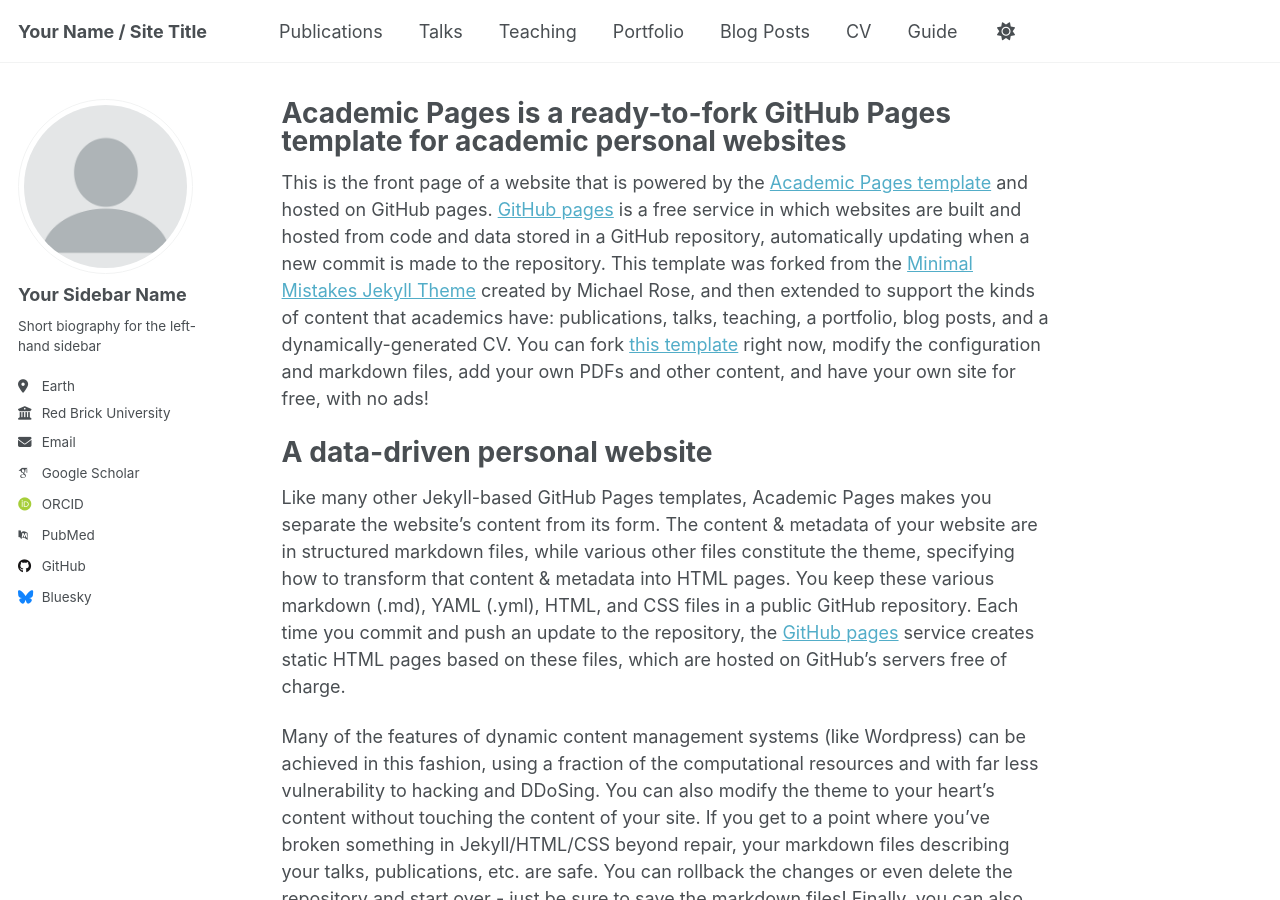
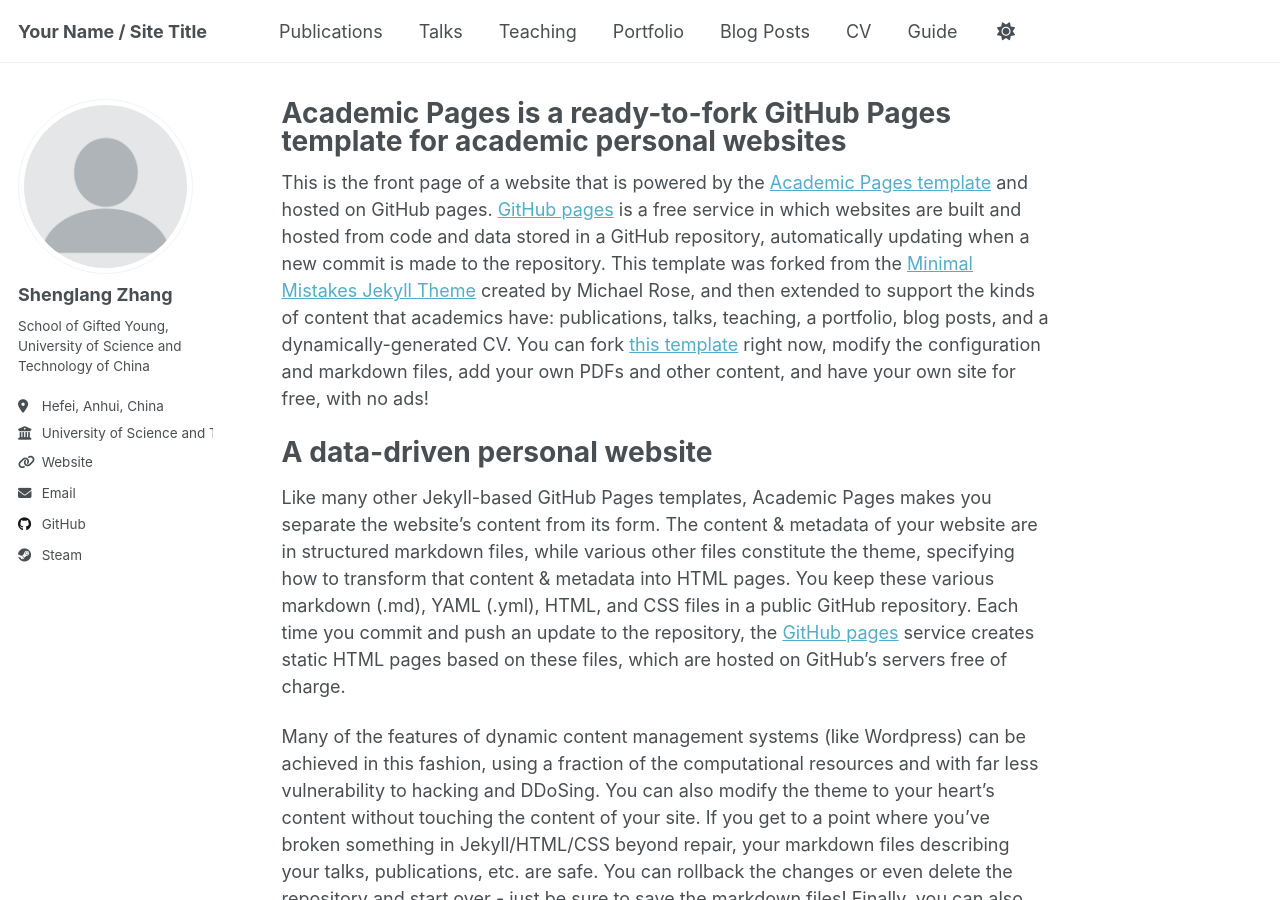
Before and after one commit to Ryougetsu3606/Ryougetsu3606.github.io, a Jekyll site: the page built from _pages/about.md, in a window 1280 px wide and 900 px high. Built offline with Jekyll 4.4.1, drawn with Linux system fonts in a browser that asks for light colours; some web fonts are replaced.

Commit message:
Update _config.yml

```diff
--- a/_config.yml
+++ b/_config.yml
@@ -23,22 +23,22 @@
 author:
   # Biographic information
   avatar           : "profile.png"
-  name             : "Your Sidebar Name"
+  name             : "Shenglang Zhang"
   pronouns         : # example: "she/her"
-  bio              : "Short biography for the left-hand sidebar"
-  location         : "Earth"
-  employer         : "Red Brick University"
-  uri              : # URL
-  email            : "none@example.org"
+  bio              : "School of Gifted Young, University of Science and Technology of China"
+  location         : "Hefei, Anhui, China"
+  employer         : "University of Science and Technology of China"
+  uri              : "https://en.ustc.edu.cn/"
+  email            : "zsl142857@mail.ustc.edu.cn"
 
   # Academic websites
   academia         : # URL
   arxiv            : # URL - Update with the correct link to your profile
-  googlescholar    : "https://scholar.google.com/citations?user=PS_CX0AAAAAJ"
+  googlescholar    : # "https://scholar.google.com/citations?user=PS_CX0AAAAAJ"
   impactstory      : # URL
-  orcid            : "http://orcid.org/yourorcidurl"
+  orcid            : # "http://orcid.org/yourorcidurl"
   semantic         : # URL
-  pubmed           : "https://www.ncbi.nlm.nih.gov/pubmed/?term=john+snow"
+  pubmed           : # "https://www.ncbi.nlm.nih.gov/pubmed/?term=john+snow"
   researchgate     : # URL
   scopus           : # URL
 
@@ -46,12 +46,12 @@
   bitbucket        : # Username - Update with your username on the site
   codepen          : # Username
   dribbble         : # Username
-  github           : "academicpages"
+  github           : "Ryougetsu3606"
   kaggle           : # Username
   stackoverflow    : # User number or user number and name (i.e., use "1" or "1/jeff-atwood")
 
   # Social media
-  bluesky          : "bsky.app" # Replace this with you Bluesky username
+  bluesky          : # Replace this with you Bluesky username
   facebook         : # Username
   flickr           : # Username
   foursquare       : # Username
@@ -65,7 +65,7 @@
   medium           : # URL
   pinterest        : # Username
   soundcloud       : # Username
-  steam            : # Username
+  steam            : "云与星与歌"
   telegram         : # URL
   tumblr           : # Username
   twitter          : # Username for X / Twitter
```
